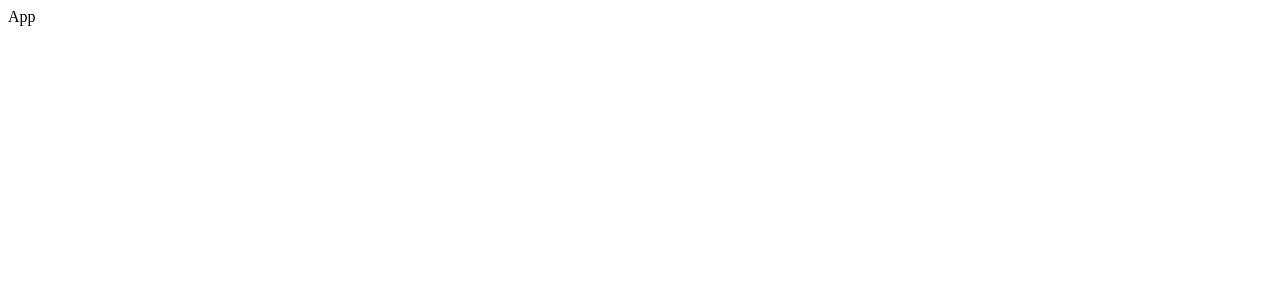
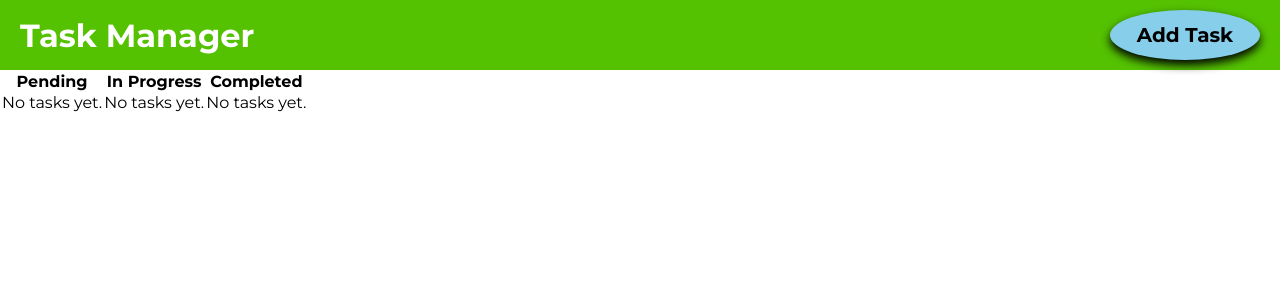
Before and after one commit to Manohar7730/Task-Management, a React (Vite) app: page / in a window 1280 px wide. Shown: the top 300 px of the page. Built offline with nearby package versions, Linux system fonts and the light colour scheme.

Commit message:
completed header

```diff
--- a/src/App.jsx
+++ b/src/App.jsx
@@ -1,6 +1,13 @@
 import React from "react";
 import "./styles/App.css";
+import Header from "./components/Header";
+import TaskList from "./components/TaskList";
 
 export default function App() {
-  return <div>App</div>;
+  return (
+    <>
+    <Header/>
+    <TaskList/>
+    </>
+  )
 }
--- /dev/null
+++ b/src/components/Header.jsx
@@ -0,0 +1,13 @@
+import React from "react";
+import '../styles/header.css';
+
+export default function Header() {
+  return (
+    <div id="header">
+      <h1>Task Manager</h1>
+      <button id="add-task">
+        <h2>Add Task</h2>
+      </button>
+    </div>
+  );
+}
--- /dev/null
+++ b/src/components/TaskList.jsx
@@ -0,0 +1,25 @@
+import React from "react";
+import '../styles/tasklist.css'
+
+export default function TaskList() {
+  return (
+    <div id="task-list">
+      <table>
+        <thead>
+          <tr>
+            <th>Pending</th>
+            <th>In Progress</th>
+            <th>Completed</th>
+          </tr>
+        </thead>
+        <tbody>
+          <tr>
+            <td>No tasks yet.</td>
+            <td>No tasks yet.</td>
+            <td>No tasks yet.</td>
+          </tr>
+        </tbody>
+      </table>
+    </div>
+  );
+}
--- /dev/null
+++ b/src/styles/header.css
@@ -0,0 +1,26 @@
+#header {
+  height: 70px;
+  position: fixed;
+  width: 100%;
+  display: flex;
+  align-items: center;
+  justify-content: space-between;
+  background-color: #54c200;
+  color: white;
+  padding: 0 20px;
+}
+
+#add-task {
+  background-color: skyblue;
+  height: 50px;
+  width: 150px;
+  border: none;
+  border-radius: 50%;
+  box-shadow: 0px 5px 10px black;
+  transition: 0.4s ease-in-out;
+}
+
+#add-task:hover {
+  background-color: aqua;
+  box-shadow: 0px 0px 5px 5px black;
+}
--- a/src/styles/index.css
+++ b/src/styles/index.css
@@ -0,0 +1,8 @@
+@import url('https://fonts.googleapis.com/css2?family=Montserrat:ital,wght@0,100..900;1,100..900&display=swap');
+
+* {
+  margin: 0;
+  padding: 0;
+  box-sizing: border-box;
+  font-family:  "Montserrat", sans-serif;
+}
--- /dev/null
+++ b/src/styles/tasklist.css
@@ -0,0 +1,3 @@
+#task-list {
+  padding-top: 70px;
+}
```
